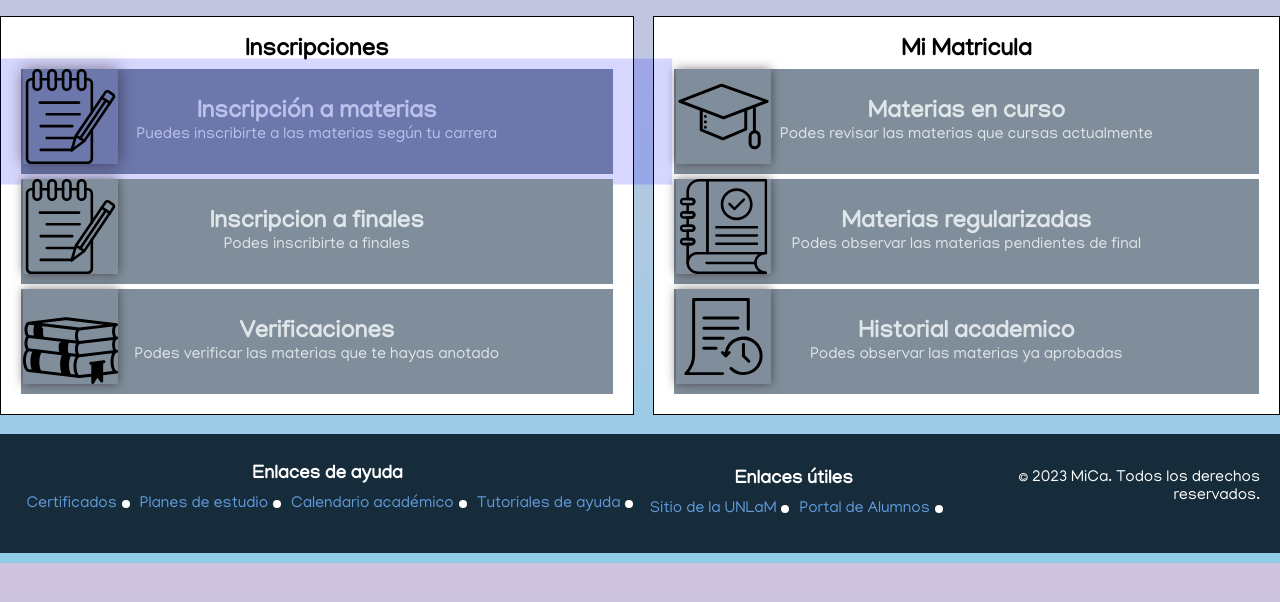
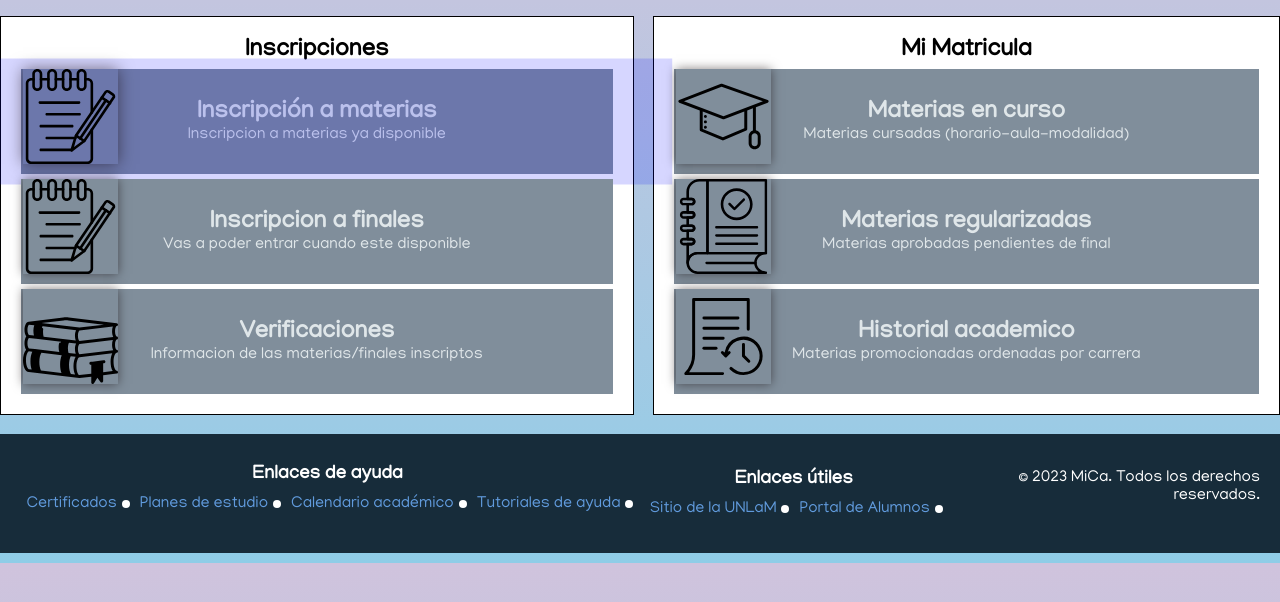
Before and after one commit to MaxiHubb2/MiCa-web, a plain HTML site: page home.html in a window 1280 px wide. Shown: the part 140-742 px from the top of the page. Drawn offline with Linux system fonts and the light colour scheme.

```diff
--- a/home.html
+++ b/home.html
@@ -43,16 +43,16 @@
         </article>
         <article class="article-inscripcion-materia" onclick="window.location.href='Materias.html'">
           <h1>Inscripción a materias</h1>
-          <p>Puedes inscribirte a las materias según tu carrera</p>
+          <p>Inscripcion a materias ya disponible</p>
         </article>
 
         <article class="article-inscripcion-final">
             <h1>Inscripcion a finales</h1>
-            <p>Podes inscribirte a finales</p>
+            <p>Vas a poder entrar cuando este disponible</p>
         </article>
         <article class="article-verificaciones">
             <h1>Verificaciones</h1>
-            <p>Podes verificar las materias que te hayas anotado</p>
+            <p>Informacion de las materias/finales inscriptos</p>
         </article>
         </main>
 
@@ -62,15 +62,15 @@
       </article>
        <article class="article-materia-en-curso">
           <h1>Materias en curso</h1>
-          <p>Podes revisar las materias que cursas actualmente</p>
+          <p>Materias cursadas (horario-aula-modalidad)</p>
       </article>
       <article class="article-materia-regularizada">
           <h1>Materias regularizadas</h1>
-          <p>Podes observar las materias pendientes de final</p>
+          <p>Materias aprobadas pendientes de final</p>
       </article>
       <article class="article-historial-academico" onclick="window.location.href='Historial-academico.html'">
           <h1>Historial academico</h1>
-          <p>Podes observar las materias ya aprobadas</p>
+          <p>Materias promocionadas ordenadas por carrera</p>
       </article>
 
 
```
Also changed, not shown: index.html (+1 -1 lines).
